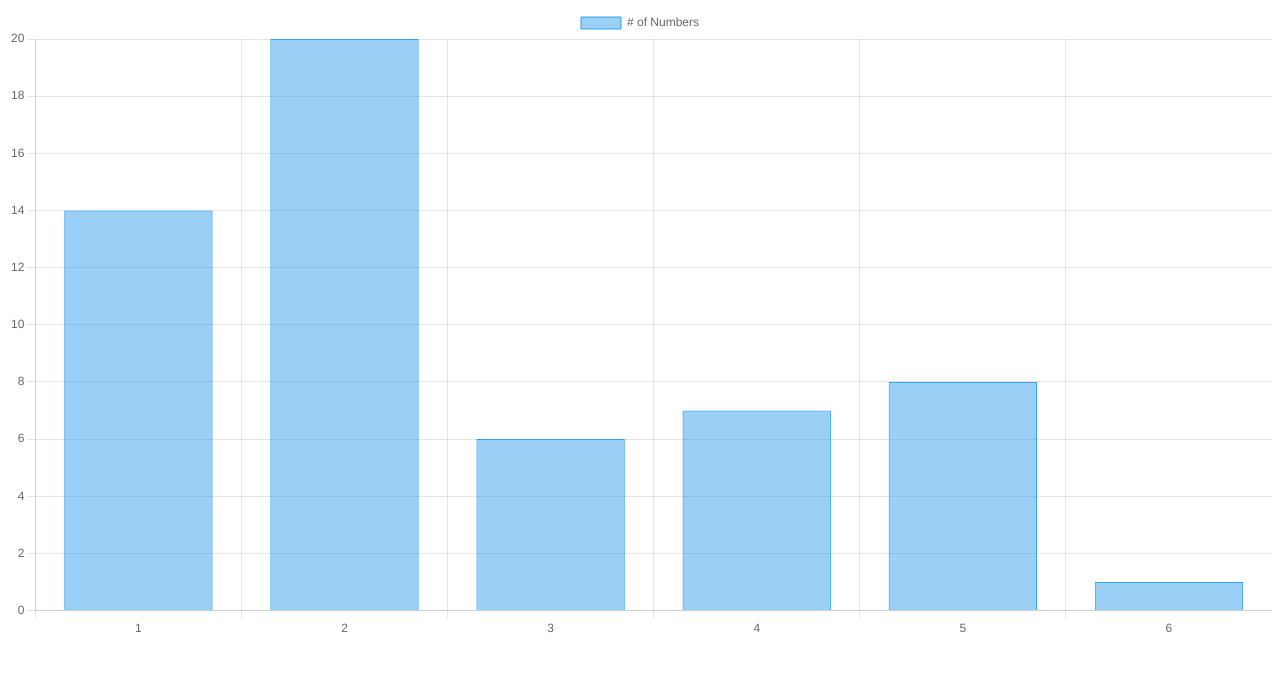
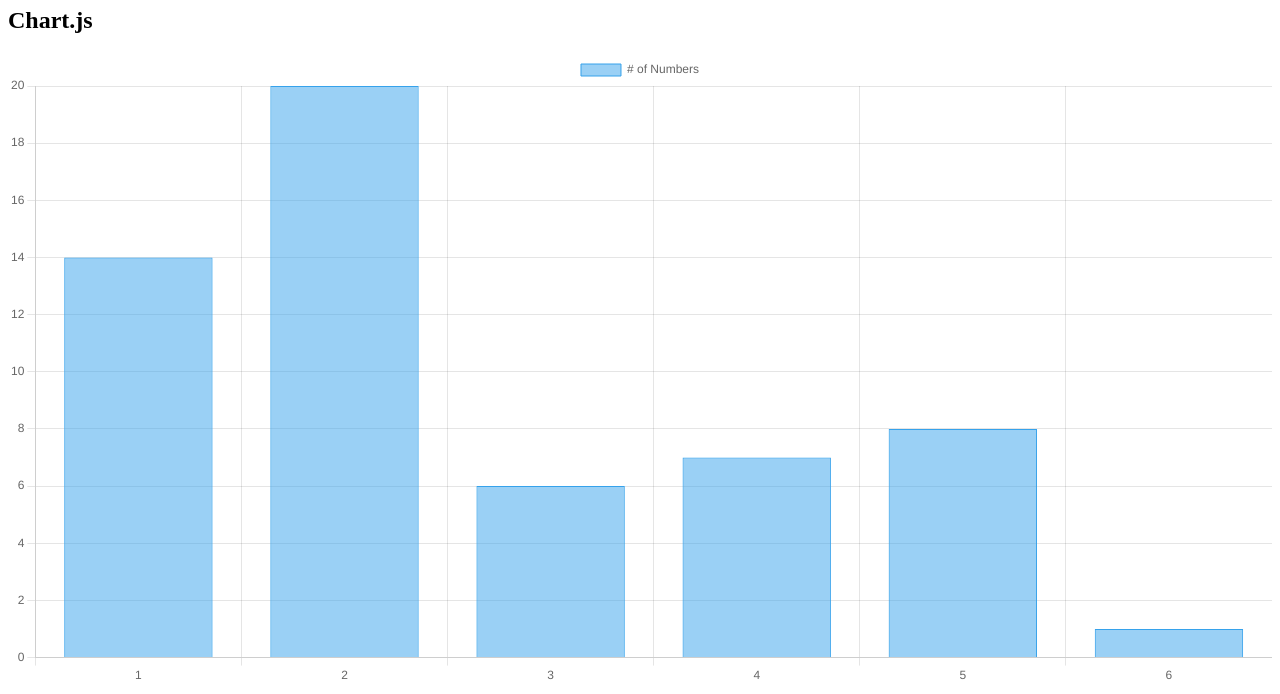
Before and after one commit to MarzookM/HW6, a plain HTML site: page index.html in a window 1280 px wide. Shown: the part 119-813 px from the top of the page. Drawn offline with nearby package versions, Linux system fonts and the light colour scheme.

Commit message:
Update index.html

```diff
--- a/index.html
+++ b/index.html
@@ -15,7 +15,7 @@
     </nav>
 
    <h1>Library #1</h1>
-
+  <h2>Chart.js</h2>
 <div>
   <canvas id="myChart"></canvas>
 </div>
```
